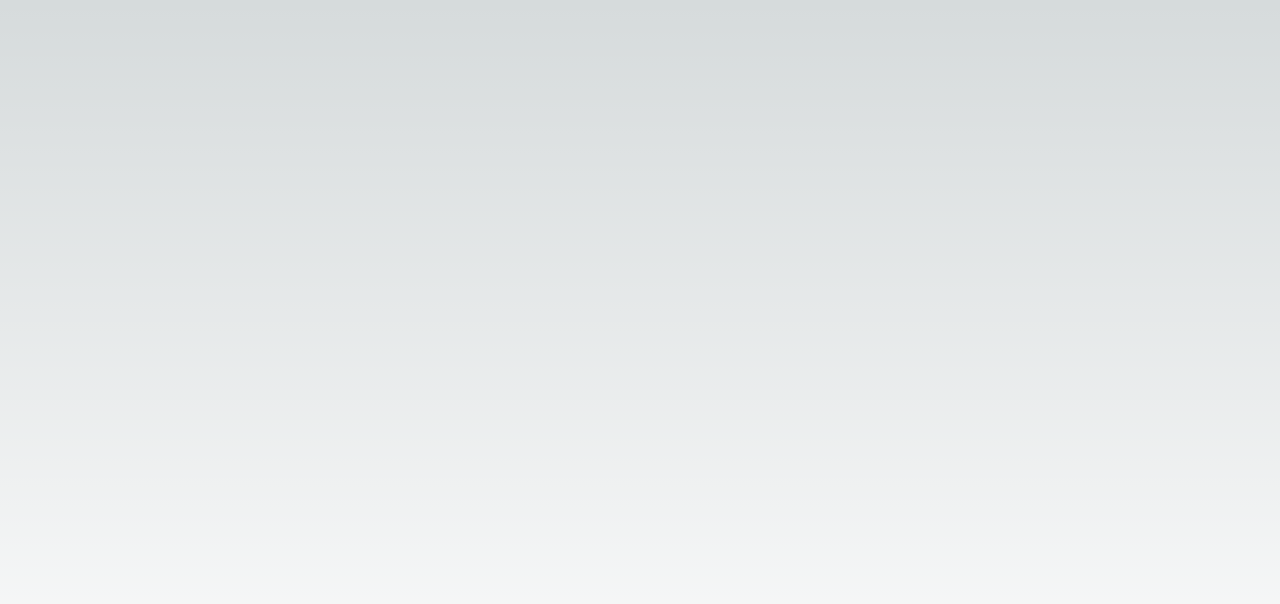
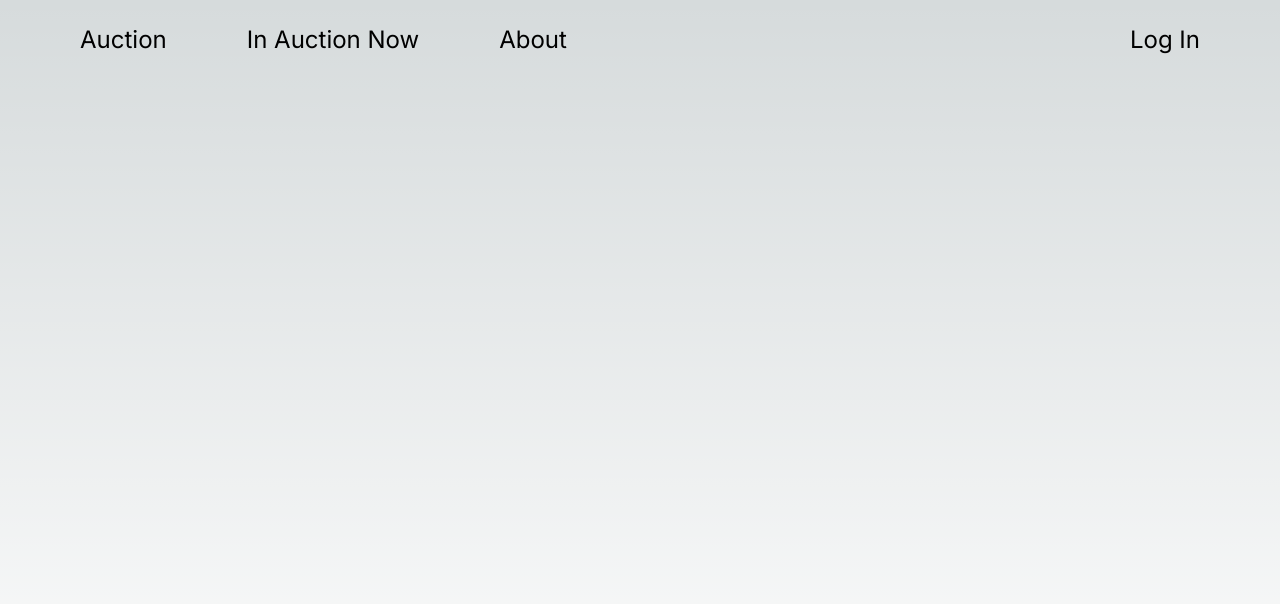
Before and after one commit to aouiniamine/auction.it, a Next.js app in the folder client/: page / in a window 1280 px wide. Shown: the top 604 px of the page. Built offline with nearby package versions, Linux system fonts and the light colour scheme.

Commit message:
init nav

```diff
--- a/client/app/page.js
+++ b/client/app/page.js
@@ -2,9 +2,15 @@ import Image from "next/image";
 
 export default function Home() {
   return (
-    <main className="flex min-h-screen flex-col items-center justify-between p-24">
-
-
+    <main className="flex-box min-h-screen flex-col">
+      <nav className="flex py-6 px-20 justify-between">
+        <ul className="flex gap-20">
+          <li className="text-2xl">Auction</li>
+          <li className="text-2xl">In Auction Now</li>
+          <li className="text-2xl">About</li>
+        </ul>
+        <a className="self-end text-2xl">Log In</a>
+      </nav>
     </main>
   );
 }
```
